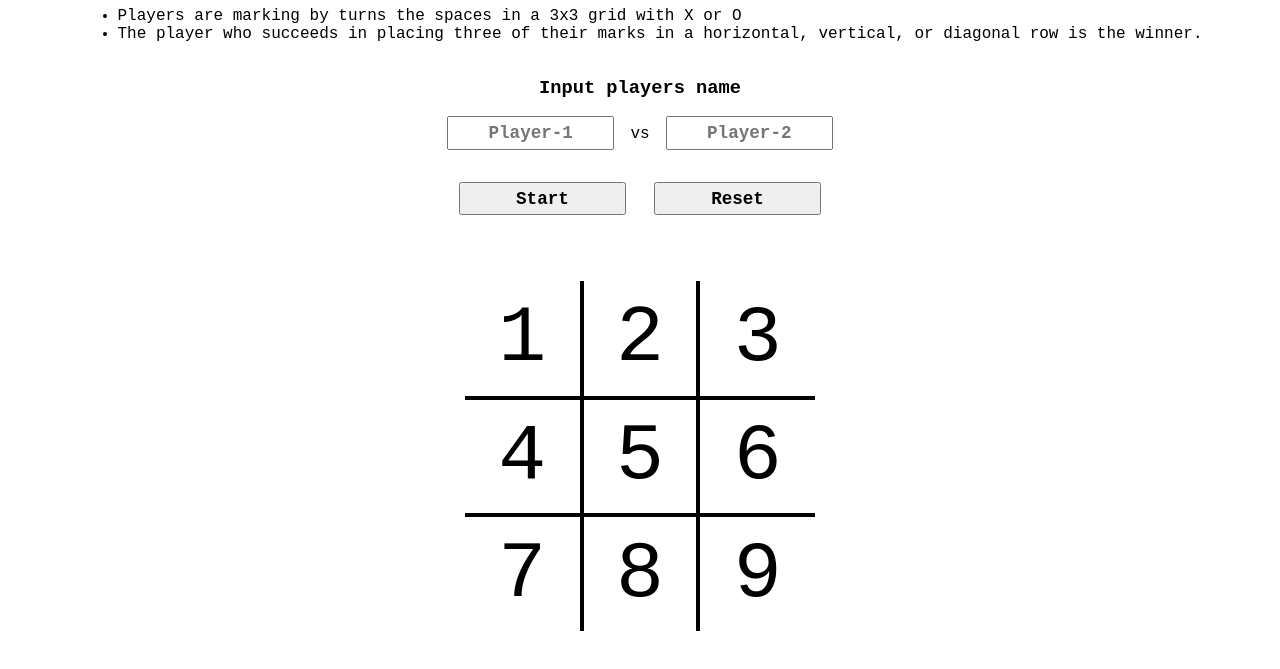
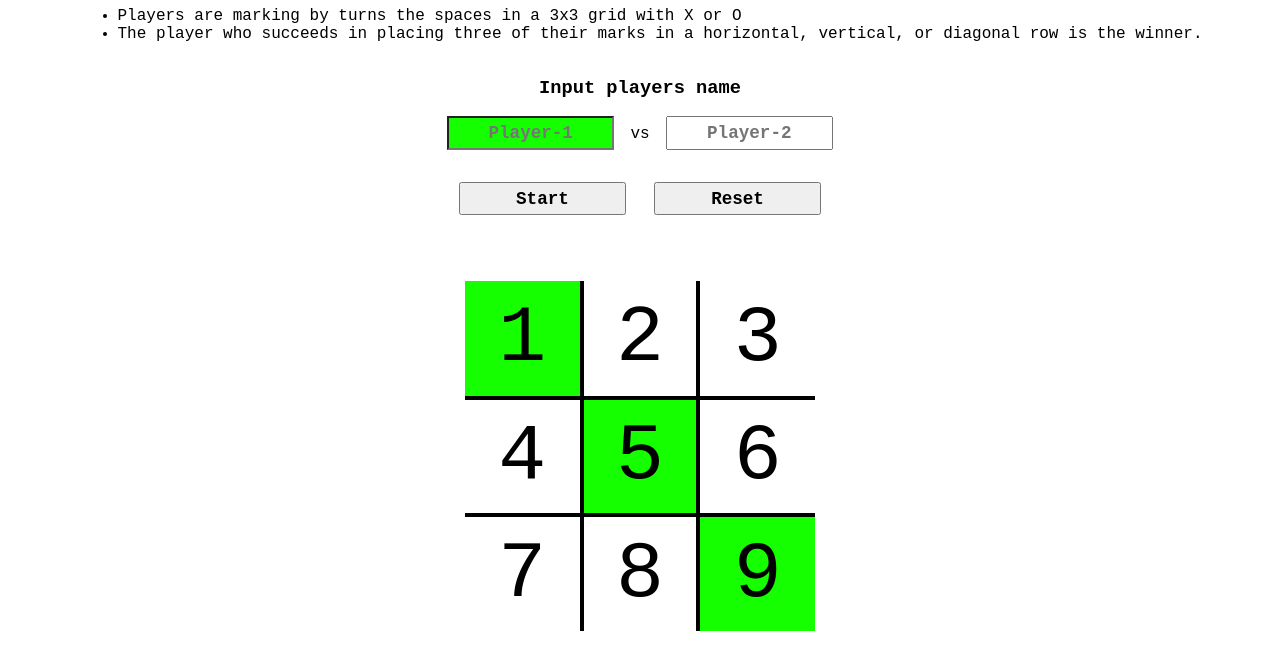
Before and after one commit to O-Honchar/gameTicTacToe, a website built with webpack: page src/index.html in a window 1280 px wide. Shown: the part 57-726 px from the top of the page. Built offline with nearby package versions, Linux system fonts and the light colour scheme.

Commit message:
feat: add highlight classes to scss for active player and winning row

```diff
--- a/src/index.html
+++ b/src/index.html
@@ -22,7 +22,7 @@
 
       <div class="players">
         <h3>Input players name</h3>
-        <input type="text" name="player1" id="player1" placeholder="Player-1" />
+        <input type="text" name="player1" class="active" id="player1" placeholder="Player-1" />
         vs
         <input type="text" name="player2" id="player2" placeholder="Player-2" />
       </div>
@@ -31,15 +31,15 @@
         <button type="button">Reset</button>
       </div>
       <div class="game-field" id="game-field">
-        <div data-cell="1">1</div>
+        <div class="win" data-cell="1">1</div>
         <div data-cell="2">2</div>
         <div data-cell="3">3</div>
         <div data-cell="4">4</div>
-        <div data-cell="5">5</div>
+        <div class="win" data-cell="5">5</div>
         <div data-cell="6">6</div>
         <div data-cell="7">7</div>
         <div data-cell="8">8</div>
-        <div data-cell="9">9</div>
+        <div class="win" data-cell="9">9</div>
       </div>
     </div>
   </body>
--- a/src/styles/gameField.scss
+++ b/src/styles/gameField.scss
@@ -33,3 +33,7 @@
 .game-field > div:nth-child(3n) {
   border-right: none;
 }
+
+.game-field > .win {
+  background-color: $highlight-color;
+}
--- a/src/styles/players.scss
+++ b/src/styles/players.scss
@@ -21,3 +21,7 @@
   font-weight: $inputs-buttons-weight;
   text-align: center;
 }
+
+.players > .active {
+  background-color: $highlight-color;
+}
--- a/src/styles/variables.scss
+++ b/src/styles/variables.scss
@@ -1,4 +1,5 @@
 $inputs-buttons-font-size: 1.1rem;
 $inputs-buttons-padding: 0.3rem;
 $inputs-buttons-weight: 600;
-$font-family: 'Courier New', Courier, monospace;
+$font-family: "Courier New", Courier, monospace;
+$highlight-color: #15ff00;
```
